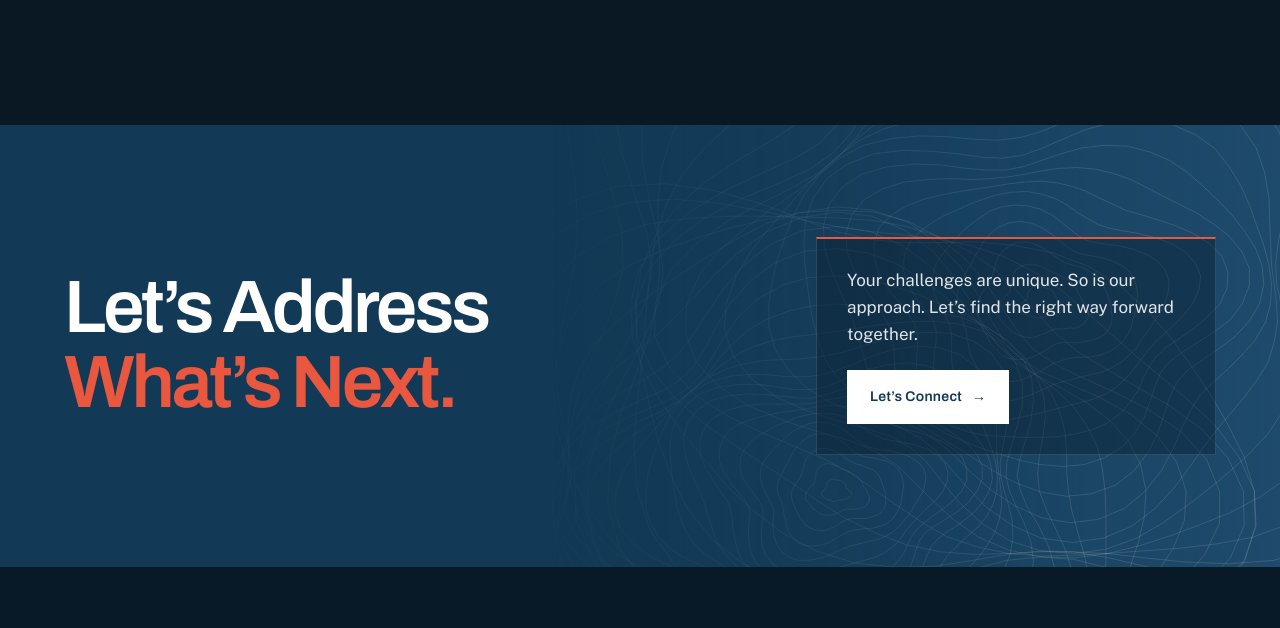
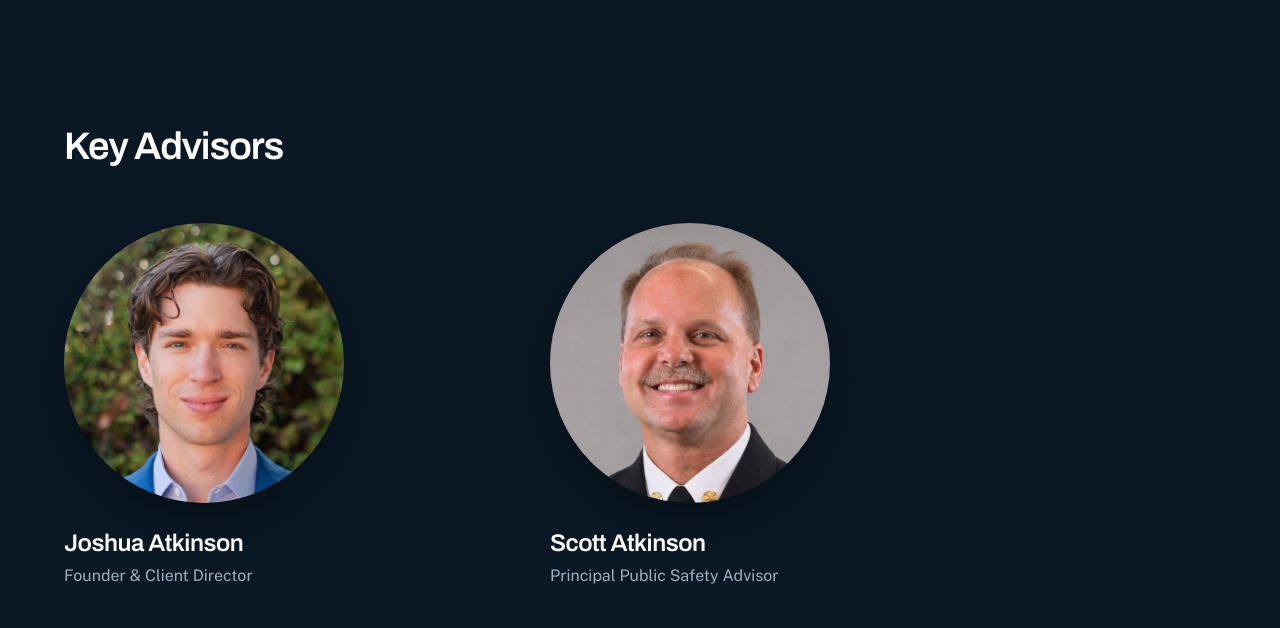
Before and after one commit to hsojatkinson/arrc-website, a plain HTML site: page practices/strategic-communications-public-relations.html in a window 1280 px wide. Shown: the part 1311-1939 px from the top of the page. Drawn offline with nearby package versions, Linux system fonts and the light colour scheme.

Commit message:
Practice page: Key Advisors (Joshua, Scott) above closing CTA (draft)
Co-Authored-By: Claude Opus 5.5 <noreply@anthropic.com>
Claude-Session: https://claude.ai/code/session_01UpzpEZnXMYZxrr87v8XkbN

```diff
--- a/practices/strategic-communications-public-relations.html
+++ b/practices/strategic-communications-public-relations.html
@@ -410,7 +410,7 @@ footer .wrap{padding-block:64px 40px}
 .pr-intro h2{font-size:clamp(32px,3.6vw,48px);letter-spacing:-0.035em;line-height:1.05;color:var(--head)}
 .pr-intro h2::after{content:"";display:block;width:64px;height:4px;background:var(--coral);margin-top:28px}
 .pr-intro p{margin:0;font-size:clamp(18px,1.6vw,21px);line-height:1.65;color:var(--fg)}
-.pr-exp{padding-block:104px 128px}
+.pr-exp{padding-block:104px 104px}
 .exp-head{max-width:640px}
 .exp-head h3{font-size:clamp(26px,2.6vw,34px);letter-spacing:-0.03em;line-height:1.1;color:var(--head)}
 .exp-head p{margin:14px 0 0;font-size:17px;line-height:1.65;color:var(--fg-soft)}
@@ -419,6 +419,15 @@ footer .wrap{padding-block:64px 40px}
 .xp h4{margin:0;font-size:clamp(20px,1.8vw,24px);font-weight:600;letter-spacing:-0.02em;line-height:1.2;color:var(--head)}
 .xp p{margin:12px 0 0;font-size:16px;line-height:1.65;color:var(--fg-soft);max-width:50ch}
 
+.advisors{padding-block:24px 128px}
+.advisors h2{font-size:clamp(28px,3vw,40px);letter-spacing:-0.03em;line-height:1.1;color:var(--head)}
+.adv-grid{margin-top:56px;display:grid;grid-template-columns:repeat(2,minmax(0,1fr));gap:56px 72px;max-width:900px}
+.adv{display:block;color:inherit;text-decoration:none}
+.adv img{display:block;width:clamp(200px,22vw,280px);aspect-ratio:1;object-fit:cover;border-radius:50%;box-shadow:0 18px 40px rgba(0,0,0,.35)}
+.adv h3{margin-top:28px;font-size:clamp(20px,1.9vw,24px);font-weight:600;letter-spacing:-0.02em;color:var(--head);transition:color .2s}
+.adv p{margin:6px 0 0;font-size:16px;color:var(--fg-soft)}
+.adv:hover h3{color:var(--coral)}
+@media (max-width:600px){.advisors{padding-block:8px 88px}.adv-grid{grid-template-columns:1fr;gap:48px;margin-top:40px}.adv img{width:220px}}
 @media (max-width:960px){
   .pr-hero{padding:128px 0 0}
   .tabs{margin-top:48px;margin-inline:-24px;padding-inline:24px}
@@ -483,6 +492,24 @@ footer .wrap{padding-block:64px 40px}
     </section>
   </div>
 
+  <section class="advisors">
+    <div class="wrap">
+      <h2>Key Advisors</h2>
+      <div class="adv-grid">
+        <a class="adv" href="../people.html">
+          <img src="../assets/people-joshua-atkinson.jpg" alt="Joshua Atkinson" loading="lazy">
+          <h3>Joshua Atkinson</h3>
+          <p>Founder &amp; Client Director</p>
+        </a>
+        <a class="adv" href="../scott-atkinson.html">
+          <img src="../assets/people-scott-atkinson.jpg" alt="Scott Atkinson" loading="lazy">
+          <h3>Scott Atkinson</h3>
+          <p>Principal Public Safety Advisor</p>
+        </a>
+      </div>
+    </div>
+  </section>
+
   <section class="close">
     <div class="wrap">
       <h2>Let&rsquo;s Address <em>What&rsquo;s Next.</em></h2>
```
